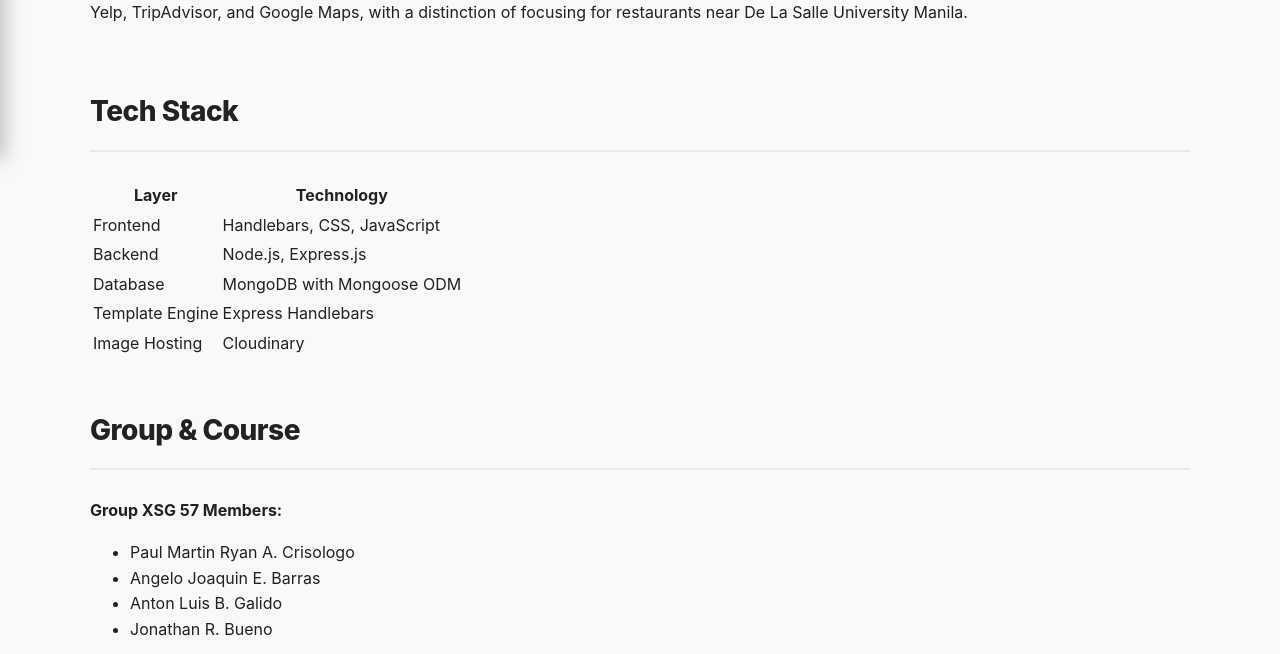
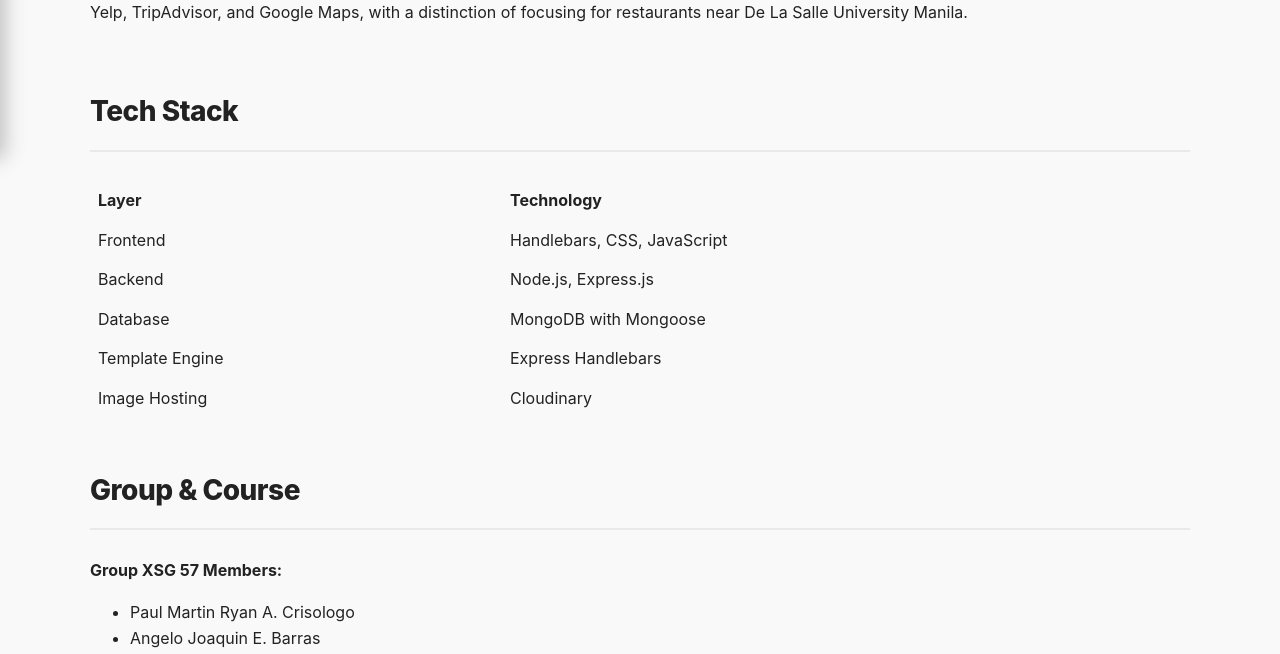
Before and after one commit to isthatpaul/CCAPDEV-MCO-XSG-Group-57, a Node server app: template views/about.hbs in a window 1280 px wide. Shown: the part 642-1296 px from the top of the page. Run offline with Node 20, Linux system fonts and the light colour scheme; the template is opened without the code that fills it, so the values that code supplies are empty; a user stored in the database is signed in; some libraries are stand-ins or nearby versions.

Commit message:
Fixed table in About page

```diff
--- a/views/about.hbs
+++ b/views/about.hbs
@@ -1,3 +1,14 @@
+<!-- for Tech stack part -->
+<style>
+  table {
+    width:100%;
+  }
+  th, td {
+    text-align:left;
+    padding:6px;
+  }
+</style>
+
 <div class="hero">
     <img src="/images/taft.jpg" alt="Taft Avenue, Manila" class="hero-bg">
     <div class="hero-overlay"></div>
@@ -41,7 +52,7 @@
             </tr>
             <tr>
               <td>Database</td>
-              <td>MongoDB with Mongoose ODM</td>
+              <td>MongoDB with Mongoose</td>
             </tr>
             <tr>
               <td>Template Engine</td>
```
